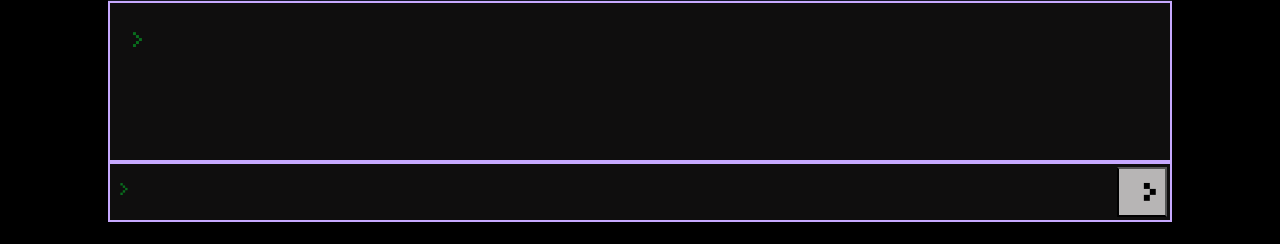
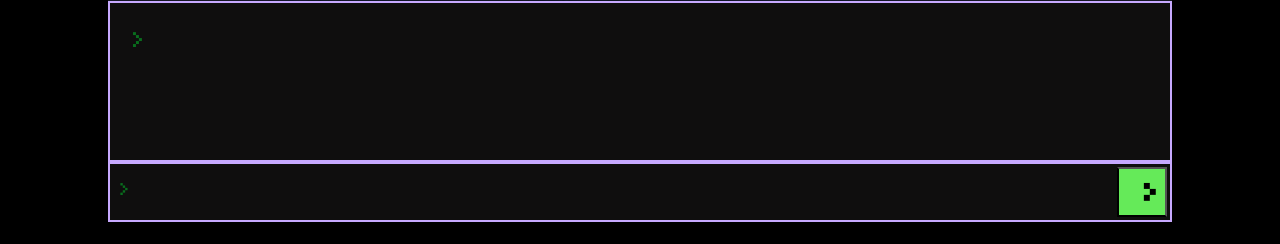
Before and after one commit to Firecracker123/Hackathon-Team-38, a Flask app: page / in a window 1280 px wide. Shown: the part 556-800 px from the top of the page. Run offline with Flask 3, Linux system fonts and the light colour scheme; some web fonts are replaced.

Commit message:
Update styling.css

```diff
--- a/static/styling.css
+++ b/static/styling.css
@@ -58,7 +58,7 @@ p.greater_than {
 #submit{
     width: 50px;
     height: 50px;
-    background-color: #b7b5b5;
+    background-color: #65ea59;
     position: absolute;
     right: 5px;
     bottom: 5px;
@@ -70,7 +70,7 @@ p.greater_than {
 }
 
 #submit:hover {
-    background-color: rgb(108, 107, 107);
+    background-color: rgb(64, 61, 232);
     /*color: white;*/
     transition: 0.5s;
 }
```
